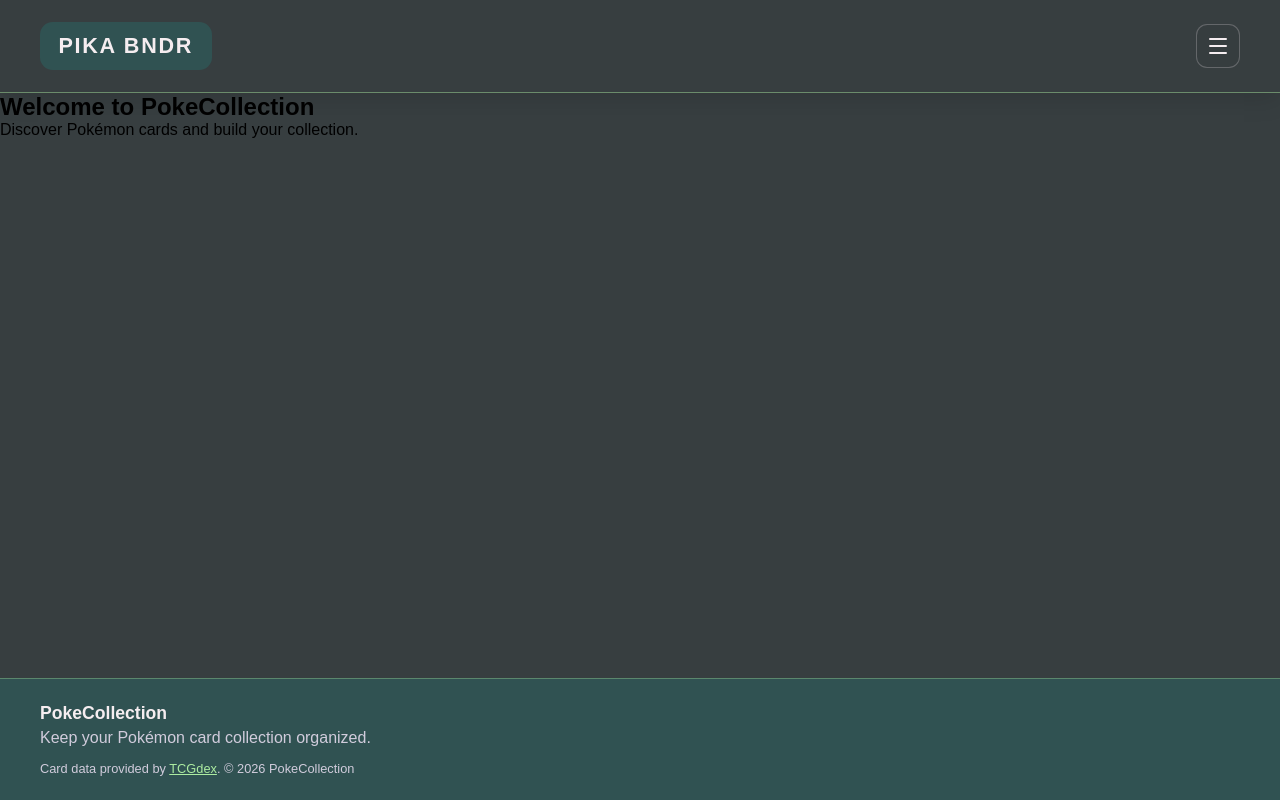
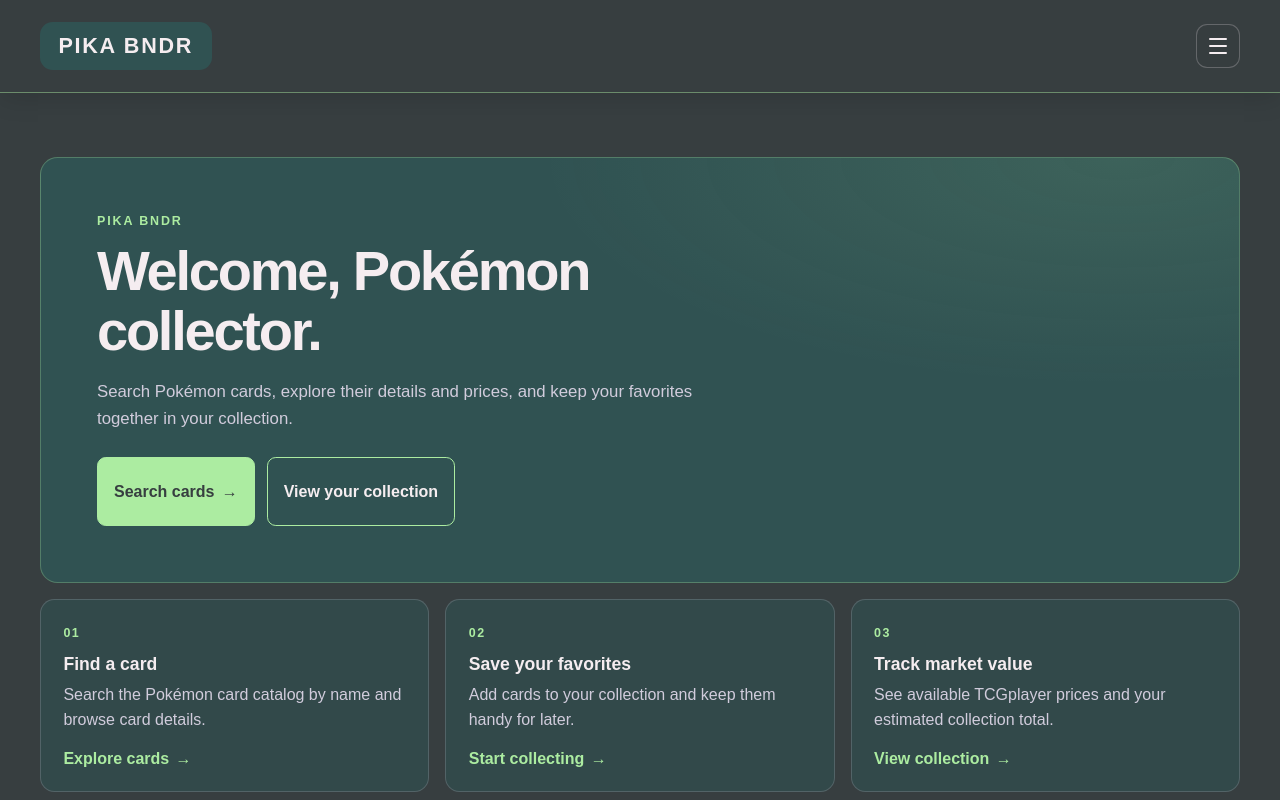
Before and after one commit to Brian767/Poke-Binder, a React (Vite) app: page / in a window 1280 px wide. Shown: the top 800 px of the page. Built offline with nearby package versions, Linux system fonts and the light colour scheme.

Commit message:
updated home page

```diff
--- a/src/App.css
+++ b/src/App.css
@@ -178,6 +178,150 @@
 
 .site-footer a {
   color: var(--color-accent);
+}
+
+.home-page {
+  width: min(1200px, calc(100% - 2rem));
+  margin: 0 auto;
+  padding: clamp(2rem, 5vw, 4rem) 0;
+}
+
+.home-header {
+  padding: clamp(1.75rem, 5vw, 3.5rem);
+  border: 1px solid rgb(172 236 161 / 28%);
+  border-radius: 1.1rem;
+  background: radial-gradient(ellipse at 90% 0%, rgb(172 236 161 / 10%), transparent 38%), var(--color-dark-accent);
+}
+
+.home-eyebrow {
+  margin-bottom: 0.8rem;
+  color: var(--color-accent);
+  font-size: 0.78rem;
+  font-weight: 700;
+  letter-spacing: 0.15em;
+  text-transform: uppercase;
+}
+
+.home-header h1 {
+  max-width: 18ch;
+  color: var(--color-font);
+  font-size: clamp(2.1rem, 5vw, 3.5rem);
+  letter-spacing: -0.04em;
+  line-height: 1.08;
+}
+
+.home-intro {
+  max-width: 40rem;
+  margin-top: 1rem;
+  color: var(--color-light-font);
+  font-size: 1.05rem;
+  line-height: 1.65;
+}
+
+.home-actions {
+  display: flex;
+  flex-wrap: wrap;
+  gap: 0.75rem;
+  margin-top: 1.5rem;
+}
+
+.home-button {
+  display: inline-flex;
+  min-height: 2.8rem;
+  align-items: center;
+  justify-content: center;
+  gap: 0.45rem;
+  padding: 0.7rem 1rem;
+  border: 1px solid var(--color-accent);
+  border-radius: 0.55rem;
+  font-weight: 700;
+  text-decoration: none;
+  transition: background-color 150ms ease, transform 150ms ease;
+}
+
+.home-button:hover {
+  transform: translateY(-1px);
+}
+
+.home-button-primary {
+  background: var(--color-accent);
+  color: var(--color-main);
+}
+
+.home-button-primary:hover {
+  background: #bdf2b3;
+}
+
+.home-button-secondary {
+  color: var(--color-font);
+}
+
+.home-button-secondary:hover {
+  background: rgb(245 237 240 / 8%);
+}
+
+.home-button:focus-visible,
+.home-feature a:focus-visible {
+  outline: 2px solid var(--color-accent);
+  outline-offset: 3px;
+}
+
+.home-features {
+  display: grid;
+  grid-template-columns: repeat(3, minmax(0, 1fr));
+  gap: 1rem;
+  margin-top: 1rem;
+}
+
+.home-feature {
+  padding: 1.4rem;
+  border: 1px solid rgb(209 204 220 / 20%);
+  border-radius: 0.9rem;
+  background: rgb(48 82 82 / 55%);
+}
+
+.home-feature-number {
+  color: var(--color-accent);
+  font-size: 0.78rem;
+  font-weight: 700;
+  letter-spacing: 0.12em;
+}
+
+.home-feature h2 {
+  margin-top: 0.85rem;
+  color: var(--color-font);
+  font-size: 1.1rem;
+}
+
+.home-feature p {
+  min-height: 3.2em;
+  margin-top: 0.5rem;
+  color: var(--color-light-font);
+  line-height: 1.55;
+}
+
+.home-feature a {
+  display: inline-flex;
+  gap: 0.4rem;
+  margin-top: 1rem;
+  color: var(--color-accent);
+  font-weight: 700;
+  text-decoration: none;
+}
+
+.home-feature a:hover {
+  text-decoration: underline;
+  text-underline-offset: 0.2em;
+}
+
+@media (max-width: 760px) {
+  .home-features {
+    grid-template-columns: 1fr;
+  }
+
+  .home-feature p {
+    min-height: 0;
+  }
 }
 
 .cards-page {
--- a/src/pages/Home.jsx
+++ b/src/pages/Home.jsx
@@ -1,10 +1,45 @@
-import React from "react";
+import { Link } from "react-router";
 
 export default function Home() {
   return (
-    <section>
-      <h1>Welcome to PokeCollection</h1>
-      <p>Discover Pokémon cards and build your collection.</p>
+    <section className="home-page">
+      <header className="home-header">
+        <p className="home-eyebrow">PIKA BNDR</p>
+        <h1>Welcome, Pokémon collector.</h1>
+        <p className="home-intro">
+          Search Pokémon cards, explore their details and prices, and keep your
+          favorites together in your collection.
+        </p>
+        <nav className="home-actions" aria-label="Get started">
+          <Link className="home-button home-button-primary" to="/cards">
+            Search cards <span aria-hidden="true">→</span>
+          </Link>
+          <Link className="home-button home-button-secondary" to="/collection">
+            View your collection
+          </Link>
+        </nav>
+      </header>
+
+      <section className="home-features" aria-label="What you can do">
+        <article className="home-feature">
+          <span className="home-feature-number">01</span>
+          <h2>Find a card</h2>
+          <p>Search the Pokémon card catalog by name and browse card details.</p>
+          <Link to="/cards">Explore cards <span aria-hidden="true">→</span></Link>
+        </article>
+        <article className="home-feature">
+          <span className="home-feature-number">02</span>
+          <h2>Save your favorites</h2>
+          <p>Add cards to your collection and keep them handy for later.</p>
+          <Link to="/cards">Start collecting <span aria-hidden="true">→</span></Link>
+        </article>
+        <article className="home-feature">
+          <span className="home-feature-number">03</span>
+          <h2>Track market value</h2>
+          <p>See available TCGplayer prices and your estimated collection total.</p>
+          <Link to="/collection">View collection <span aria-hidden="true">→</span></Link>
+        </article>
+      </section>
     </section>
   );
 }
```
